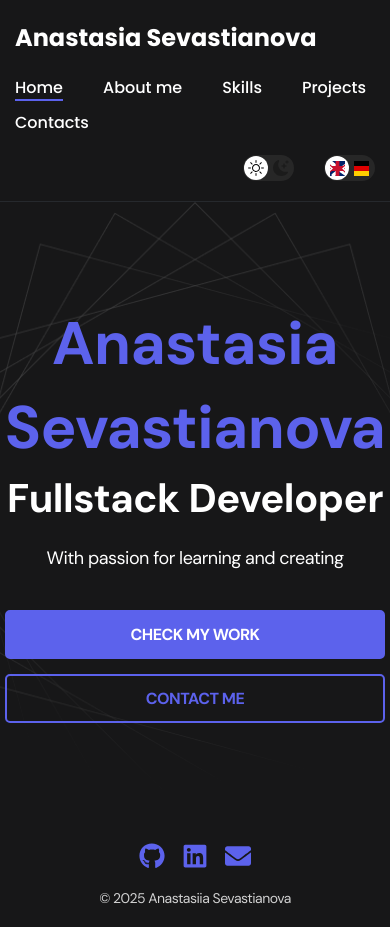
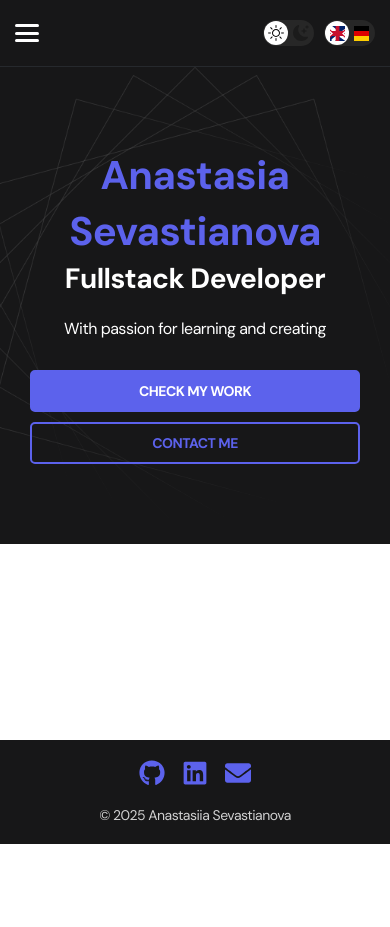
Before and after one commit to anastasia2022be1/portfolio, a React (Vite) app: page / in a window 390 px wide. After the commit the page ends 844 px from the top, so only its background shows below. Built offline with nearby package versions, Linux system fonts and the light colour scheme.

Commit message:
change navbar-make it responsive and add toggleMenu for width < 1024

```diff
--- a/src/components/header/style.css
+++ b/src/components/header/style.css
@@ -90,6 +90,38 @@
     color: var(--white);
 }
 
+/* Анимация */
+@keyframes fadeInUp {
+    from {
+      opacity: 0;
+      transform: translateY(30px);
+    }
+    to {
+      opacity: 1;
+      transform: translateY(0);
+    }
+  }
+
+  .header__title,
+  .header__text,
+  .header__buttons {
+    opacity: 0;
+    animation: fadeInUp 1s ease forwards;
+  }
+
+  .header__title {
+    animation-delay: 0.3s;
+  }
+
+  .header__text {
+    animation-delay: 0.6s;
+  }
+
+  .header__buttons {
+    animation-delay: 0.9s;
+  }
+
+
 /* Адаптация под мобильные */
 @media (max-width: 1024px) {
     .header {
@@ -107,3 +139,34 @@
         text-align: center;
     }
 }
+
+@media (max-width: 768px) {
+    .header {
+      padding: 80px 15px;
+    }
+
+    .header__title {
+      font-size: 28px;
+    }
+
+    .header__title strong {
+      font-size: 40px;
+    }
+
+    .header__text {
+      font-size: 16px;
+      margin-bottom: 30px;
+    }
+
+    .header__buttons {
+      flex-direction: column;
+      gap: 10px;
+    }
+
+    .btn {
+      padding: 10px 20px;
+      font-size: 14px;
+      width: 100%;
+      min-width: unset;
+    }
+  }
--- a/src/components/navbar/Navbar.jsx
+++ b/src/components/navbar/Navbar.jsx
@@ -1,3 +1,4 @@
+import { useState } from "react";
 import { NavLink } from "react-router-dom";
 import BtnDarkMode from "../btnDarkMode/BtnDarkMode.jsx";
 import BtnLanguage from "../btnLanguage/BtnLanguage.jsx";
@@ -7,73 +8,61 @@ import "./style.css";
 
 export default function Navbar() {
   const { t } = useTranslation();
+  const [menuOpen, setMenuOpen] = useState(false);
 
-  const activeLink = "nav-list__link nav-list__link--active";
-  const normalLink = "nav-list__link";
+  const toggleMenu = () => setMenuOpen((prev) => !prev);
+  const closeMenu = () => setMenuOpen(false);
+
+  const navItems = [
+    { to: "/", label: "home" },
+    { to: "/about-me", label: "about" },
+    { to: "/skills", label: "skills" },
+    { to: "/projects", label: "projects" },
+    { to: "/contacts", label: "contacts" },
+  ];
 
   return (
     <nav className="nav">
-      <div className="container">
-        <div className="nav-row">
-          <NavLink to="/" className="logo">
-            <strong>{t("portfolio")}</strong>
-          </NavLink>
+      <div className="container nav-row">
+        <NavLink to="/" className="logo" onClick={closeMenu}>
+          <strong>{t("portfolio")}</strong>
+        </NavLink>
 
-          <BtnDarkMode />
+        <button
+          className={`nav-toggle ${menuOpen ? "open" : ""}`}
+          onClick={toggleMenu}
+          aria-label="Toggle navigation"
+        >
+          <span />
+          <span />
+          <span />
+        </button>
 
-          <BtnLanguage />
-
-          <ul className="nav-list">
-            <li className="nav-list__item">
+        <ul className={`nav-list ${menuOpen ? "nav-list--open" : ""}`}>
+          {navItems.map(({ to, label }, index) => (
+            <li
+              className="nav-list__item"
+              key={to}
+              style={{ animationDelay: `${index * 0.1 + 0.2}s` }}
+            >
               <NavLink
-                to="/"
+                to={to}
                 className={({ isActive }) =>
-                  isActive ? activeLink : normalLink
-                }>
-                {t("nav.home")}
+                  isActive
+                    ? "nav-list__link nav-list__link--active"
+                    : "nav-list__link"
+                }
+                onClick={closeMenu}
+              >
+                {t(`nav.${label}`)}
               </NavLink>
             </li>
+          ))}
+        </ul>
 
-            <li className="nav-list__item">
-              <NavLink
-                to="/about-me"
-                className={({ isActive }) =>
-                  isActive ? activeLink : normalLink
-                }>
-                {t("nav.about")}
-              </NavLink>
-            </li>
-
-            <li className="nav-list__item">
-              <NavLink
-                to="/skills"
-                className={({ isActive }) =>
-                  isActive ? activeLink : normalLink
-                }>
-                {t("nav.skills")}
-              </NavLink>
-            </li>
-
-            <li className="nav-list__item">
-              <NavLink
-                to="/projects"
-                className={({ isActive }) =>
-                  isActive ? activeLink : normalLink
-                }>
-                {t("nav.projects")}
-              </NavLink>
-            </li>
-
-            <li className="nav-list__item">
-              <NavLink
-                to="/contacts"
-                className={({ isActive }) =>
-                  isActive ? activeLink : normalLink
-                }>
-                {t("nav.contacts")}
-              </NavLink>
-            </li>
-          </ul>
+        <div className="nav-controls">
+          <BtnDarkMode />
+          <BtnLanguage />
         </div>
       </div>
     </nav>
--- a/src/components/navbar/style.css
+++ b/src/components/navbar/style.css
@@ -1,39 +1,39 @@
-/* Nav */
-
+/* Основная навигация */
 .nav {
     padding: 20px 0;
     background-color: var(--nav-bg);
     border-bottom: 1px solid var(--nav-border);
     color: var(--nav-text);
-    letter-spacing: normal;
+    z-index: 1000;
+    position: relative;
   }
 
   .nav-row {
     display: flex;
-    justify-content: flex-end;
+    justify-content: space-between;
     align-items: center;
-    column-gap: 30px;
-    row-gap: 20px;
-    flex-wrap: wrap;
+    gap: 20px;
   }
 
+  /* Лого */
   .logo {
-    margin-right: auto;
-    color: var(--nav-text);
     font-size: 24px;
     font-family: 'Poppins', sans-serif;
-}
-
-.logo strong {
+    color: var(--nav-text);
     font-weight: 700;
   }
 
+  @media (max-width: 1023px) {
+    .logo {
+      display: none;
+    }
+  }
+
+  /* Список навигации */
   .nav-list {
     display: flex;
-    flex-wrap: wrap;
-    row-gap: 10px;
+    gap: 30px;
     align-items: center;
-    column-gap: 40px;
     font-size: 16px;
     font-weight: 500;
     font-family: 'Poppins', sans-serif;
@@ -41,26 +41,124 @@
 
   .nav-list__link {
     color: var(--nav-text);
-    transition: opacity 0.2s ease-in;
+    transition: opacity 0.2s ease;
   }
 
   .nav-list__link:hover {
     opacity: 0.8;
   }
 
-.nav-list__link--active {
-    position: relative;
+  .nav-list__link--active::before {
+    content: '';
+    position: absolute;
+    bottom: -2px;
+    left: 0;
+    width: 100%;
+    height: 2px;
+    background-color: var(--accent);
   }
 
-.nav-list__link--active::before {
-    content: '';
+  /* Управление кнопками */
+  .nav-controls {
+    display: flex;
+    align-items: center;
+    gap: 10px;
+  }
 
+  /* Кнопка бургера */
+  .nav-toggle {
+    display: none;
+    flex-direction: column;
+    justify-content: space-between;
+    width: 24px;
+    height: 18px;
+    background: none;
+    border: none;
+    cursor: pointer;
+  }
+
+  .nav-toggle span {
+    display: block;
+    height: 3px;
+    width: 100%;
+    background-color: var(--nav-text);
+    border-radius: 2px;
+    transition: 0.3s;
+  }
+
+  .nav-toggle.open span:nth-child(1) {
+    transform: rotate(45deg) translate(5px, 5px);
+  }
+  .nav-toggle.open span:nth-child(2) {
+    opacity: 0;
+  }
+  .nav-toggle.open span:nth-child(3) {
+    transform: rotate(-45deg) translate(5px, -5px);
+  }
+
+  /* Адаптация < 1024 */
+  @media (max-width: 1023px) {
+    .nav-list {
       position: absolute;
-    left: 0;
-    top: 100%;
+      top: 70px;
+      left: 10px;
+      background-color: var(--nav-bg);
+      flex-direction: column;
+      align-items: flex-start;
+      padding: 15px 20px;
+      gap: 10px;
+      border-radius: 8px;
+      box-shadow: 0 10px 20px rgba(0,0,0,0.2);
+      opacity: 0;
+      pointer-events: none;
+      transform: translateY(-10px);
+      transition: all 0.5s ease;
+    }
 
-    display: block;
-    height: 2px;
-    width: 100%;
-    background-color: var(--accent);
+    .nav-list--open {
+      opacity: 1;
+      transform: translateY(0);
+      pointer-events: auto;
     }
+
+    .nav-list__item {
+      opacity: 0;
+      transform: translateY(10px);
+      animation: fadeInItem 0.5s forwards ease-in-out;
+    }
+
+    @keyframes fadeInItem {
+      to {
+        opacity: 1;
+        transform: translateY(0);
+      }
+    }
+
+    .nav-toggle {
+      display: flex;
+    }
+
+    .nav-list__link {
+      padding: 8px 12px;
+      font-size: 16px;
+    }
+
+    /* Скрыть меню < 768 до клика */
+    @media (max-width: 767px) {
+      .nav-list {
+        display: none;
+      }
+
+      .nav-list--open {
+        display: flex;
+      }
+
+      .nav-row {
+        flex-wrap: nowrap;
+      }
+
+      .nav-controls {
+        margin-left: auto;
+      }
+    }
+  }
```
Lines whose indentation alone changed are shown as unchanged.
